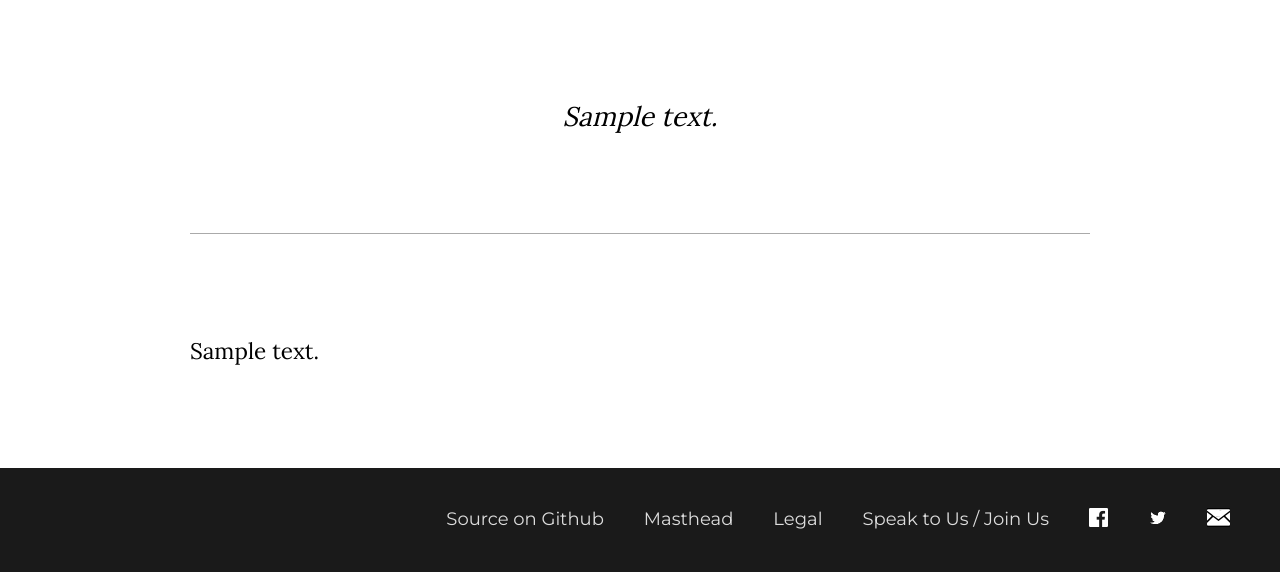
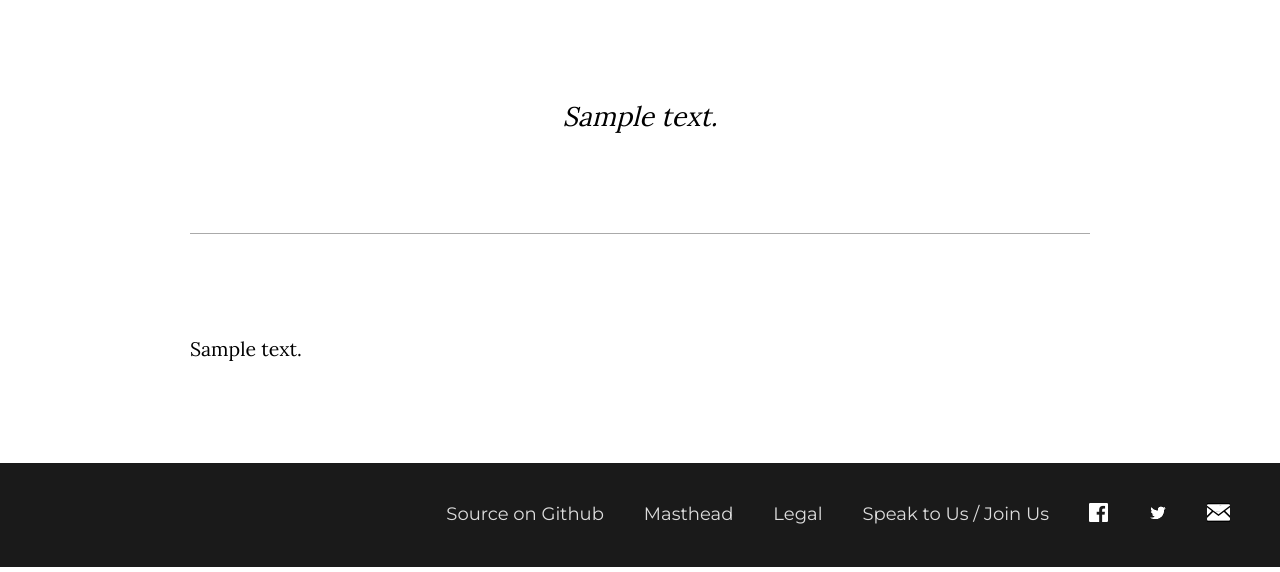
Before and after one commit to dellsystem/ctlibre.com, a Django app: template templates/article/detail.html in a window 1280 px wide. Shown: the part 601-1173 px from the top of the page. Run offline with Django 3.2, Linux system fonts and the light colour scheme; the template is opened without the code that fills it: most values are stand-ins (such as "Sample title", 1, 10 or a date in 2020); style sheets or scripts are compiled from the project's sources; parts of the project's set-up code (start-up, migrations or seed data) failed here and were passed over.

Commit message:
Decrease article body text font-size
See previous commit

```diff
--- a/static/css/ctlibre.less
+++ b/static/css/ctlibre.less
@@ -267,7 +267,7 @@
 
     .content {
         padding: 100px 0;
-        font-size: 1.5em;
+        font-size: 1.3em;
         line-height: 1.5;
 
         p, ul {
```
